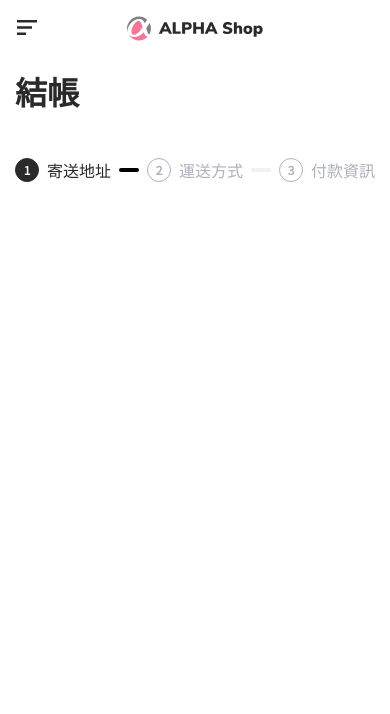
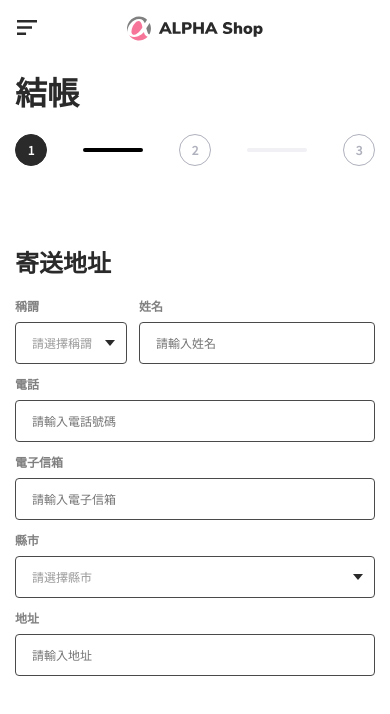
Before and after one commit to chenchiachi/Alpha-Shop, a React (Create React App) app: page / in a window 390 px wide. Shown: the top 714 px of the page. Built offline with nearby package versions, Linux system fonts and the light colour scheme.

Commit message:
Add Step1

```diff
--- a/src/components/Main.js
+++ b/src/components/Main.js
@@ -1,10 +1,12 @@
 import StepProgress from "./Step/StepProgress";
+import Form from "./Step/Form/Form";
 
 const Main = () => {
   return (
-    <main class="site-main">
-      <div class="main-container">
-     <StepProgress />
+    <main className="site-main">
+      <div className="main-container">
+        <StepProgress />
+        <Form />
       </div>
     </main>
   )
--- /dev/null
+++ b/src/components/Step/Form/Form.js
@@ -0,0 +1,14 @@
+import Step1 from "../Step1";
+import Step2 from "../Step2";
+
+const Form = () => {
+  return (
+    <section className="form-container">
+      <form >
+        <Step1 />
+      </form>
+    </section>
+  )
+};
+
+export default Form;
--- /dev/null
+++ b/src/components/Step/Form/InputGroup.js
@@ -0,0 +1,11 @@
+const InputGroup = props => {
+  const inputId = "input-" + props.id
+  return (
+    <div className={inputId}>
+      <label htmlFor={props.id} className="input-label">{props.label}</label>
+      <input id={props.id} type={props.type} placeholder={props.placeholder} />
+    </div>
+  )
+};
+
+export default InputGroup;
--- /dev/null
+++ b/src/components/Step/Form/SelectGroup.js
@@ -0,0 +1,16 @@
+const SelectGroup = props => {
+  const inputId = 'input-' + props.id
+  return (
+    <div className={inputId}>
+      <label className='input-label'>{props.label}</label>
+      <div className='select-container'>
+        <select required>
+          {props.options.map(option => <option value={option.value}>{option.name}</option>)}
+
+        </select>
+      </div>
+    </div>
+  )
+}
+
+export default SelectGroup;
--- /dev/null
+++ b/src/components/Step/Step1.js
@@ -0,0 +1,93 @@
+import React from 'react';
+import InputGroup from './Form/InputGroup';
+import SelectGroup from './Form/SelectGroup';
+
+const step1Option = {
+  title: [
+    {value:'', name: '請選擇稱謂'},
+    { value: 'mr', name: '先生' },
+    { value: 'ms', name: '女士' },
+    { value: 'mx', name: '不明' }
+  ],
+
+  city: [
+    {
+      value: '', name: '請選擇縣市'
+    },
+    { value: 'KLU', name: '基隆市' },
+    { value: 'TPH', name: '新北市' },
+    { value: 'TPE', name: '臺北市' },
+    { value: 'TYC', name: '桃園市' },
+    { value: 'HSH', name: '新竹縣' },
+    { value: 'HSC', name: '新竹市' },
+    { value: 'MAC', name: '苗栗市' },
+    { value: 'MAL', name: '苗栗縣' },
+    { value: 'TXG', name: '臺中市' },
+    { value: 'CWH', name: '彰化縣' },
+    { value: 'CWS', name: '彰化市' },
+    { value: 'NTC', name: '南投市' },
+    { value: 'NTO', name: '南投縣' },
+    { value: 'YLH', name: '雲林縣' },
+    { value: 'CHY', name: '嘉義縣' },
+    { value: 'CHI', name: '嘉義市' },
+    { value: 'TNN', name: '臺南市' },
+    { value: 'KHH', name: '高雄市' },
+    { value: 'IUH', name: '屏東縣' },
+    { value: 'PTS', name: '屏東市' },
+    { value: 'ILN', name: '宜蘭縣' },
+    { value: 'ILC', name: '宜蘭市' },
+    { value: 'HWA', name: '花蓮縣' },
+    { value: 'HWC', name: '花蓮市' },
+    { value: 'TTC', name: '臺東市' },
+    { value: 'TTT', name: '臺東縣' },
+    { value: 'PEH', name: '澎湖縣' },
+    { value: 'KMN', name: '金門縣' },
+    { value: 'LNN', name: '連江縣' }
+  ]
+};
+
+const Step1 = () => {
+  return (
+    <React.Fragment>
+      <h3 className='form-title'>寄送地址</h3>
+      <section className='form-body col'>
+      <SelectGroup
+          id='title'
+      label='稱謂'
+      options={step1Option.title}
+      />
+        <InputGroup
+          id='name'
+          type='text'
+          label='姓名'
+          placeholder='請輸入姓名'
+        />
+        <InputGroup
+          id= 'phone'
+        type= 'tel'
+        label= '電話'
+        placeholder= '請輸入電話號碼'
+        />
+        <InputGroup
+          id= 'email'
+        type= 'email'
+        label= '電子信箱'
+        placeholder= '請輸入電子信箱'
+        />
+        <SelectGroup
+          id='city'
+          label='縣市'
+          options={step1Option.city}
+        />
+        <InputGroup
+          id='address'
+        type='text'
+        label='地址'
+        placeholder='請輸入地址'
+        />
+      </section>
+    </React.Fragment>
+  )
+};
+
+export default Step1;
--- a/src/components/Step/StepProgress.js
+++ b/src/components/Step/StepProgress.js
@@ -3,31 +3,31 @@ import { ReactComponent as CompleteIcon } from '../../assets/pg-complete.svg';
 
 const StepProgress =() => {
 return (
-    <section class="register-container col col-lg-6 col-sm-12" data-phase="1" data-total-price="0">
-      <h2 class="register-title col col-12">結帳</h2>
-    <section class="progress-container col col-12">
-      <span class="progress-group" data-phase="address">
-        <span class="progress-icon">
-          <span class="text">1</span>
+    <section className="register-container col col-lg-6 col-sm-12" data-phase="1" data-total-price="0">
+      <h2 className="register-title col col-12">結帳</h2>
+    <section className="progress-container col col-12">
+      <span className="progress-group" data-phase="address">
+        <span className="progress-icon">
+          <span className="text">1</span>
           <CompleteIcon className="icon cursor-point" />
         </span>
-        <span class="progress-label">寄送地址</span>
+        <span className="progress-label">寄送地址</span>
       </span>
-      <span class="progress-bar" data-order="1"></span>
-      <span class="progress-group" data-phase="shipping">
-        <span class="progress-icon">
-          <span class="text">2</span>
+      <span className="progress-bar" data-order="1"></span>
+      <span className="progress-group" data-phase="shipping">
+        <span className="progress-icon">
+          <span className="text">2</span>
           <CompleteIcon className="icon cursor-point" />
         </span>
-        <span class="progress-label">運送方式</span>
+        <span className="progress-label">運送方式</span>
       </span>
-      <span class="progress-bar" data-order="2"></span>
-      <span class="progress-group" data-phase="credit-card">
-        <span class="progress-icon">
-          <span class="text">3</span>
+      <span className="progress-bar" data-order="2"></span>
+      <span className="progress-group" data-phase="credit-card">
+        <span className="progress-icon">
+          <span className="text">3</span>
           <CompleteIcon className="icon cursor-point" />
         </span>
-        <span class="progress-label">付款資訊</span>
+        <span className="progress-label">付款資訊</span>
       </span>
     </section>
     </section>
--- a/src/styles/_footer.scss
+++ b/src/styles/_footer.scss
@@ -2,7 +2,7 @@ footer.site-footer {
   display: block;
   position: relative;
   bottom: 0px;
-  margin-top: 120px;
+  margin-top: 80px;
   padding-left: var(--site-edge-margin);
   padding-right: var(--site-edge-margin);
   background-color: var(--footer-background-color);
--- /dev/null
+++ b/src/styles/_form.scss
@@ -0,0 +1,293 @@
+section.form-container {
+  width:100%;
+  h3.form-title {
+     margin-top: 60px;
+    display: flex;
+    flex: 0 0 100%;
+    font-weight: 700;
+    font-size: 24px;
+    line-height: 24px;
+  }
+}
+section.form-body {
+  height: 270px;
+  width:100%;
+  margin-top: 24px;
+  display: grid;
+    width: 100%;
+    grid-template-columns: repeat(3, 1fr);
+    grid-gap:12px;
+    .input-title {
+      grid-column: 1/1;
+    }
+    .input-name {
+      grid-column: 2/4;
+    }
+    .input-phone,
+    .input-email,
+    .input-city,
+    .input-address {
+      grid-column: 1/4;
+    }
+
+
+  .col {
+    justify-content: space-between;
+  }
+    .input-label {
+      display: block;
+      font-weight: bold;
+      font-size: 12px;
+      line-height: 16px;
+      color: var(--input-label);
+      margin-bottom: 8px;
+    }
+    .select-container {
+      position: relative;
+      &::after {
+        position: absolute;
+        top: 50%;
+        right: 12px;
+        transform: translateY(-50%);
+        z-index: -2;
+        pointer-events: none;
+        border-style: solid;
+        border-width: 6px 5px 0 5px;
+        border-color: var(--select-arrow) transparent transparent transparent;
+        content: "";
+      }
+    }
+
+    input,
+    select {
+      width: 100%;
+      padding: 12px 16px;
+      font-weight: 400;
+      font-size: 12px;
+      font-family: "Noto Sans TC", sans-serif;
+      line-height: 16px;
+      border: 1px solid var(--input-border);
+      border-radius: 4px;
+      background-color: transparent;
+    }
+    input {
+      color: var(--input-text);
+    }
+    select {
+      color: var(--select-true);
+      background-color: transparent;
+
+      &:required:invalid {
+        color: var(--select-false);
+      }
+      cursor: pointer;
+      -webkit-appearance: none;
+      appearance: none;
+
+      option {
+        &[value=""][disabled] {
+          display: none;
+        }
+        color: var(--select-true);
+      }
+    }
+
+  .radio-group {
+    position: relative;
+    justify-content: unset;
+    padding: 11px 20px;
+    margin-top: 24px;
+    cursor: pointer;
+
+    input[type="radio"] {
+      position: relative;
+      width: 20px;
+      height: 20px;
+      margin-right: 20px;
+      align-self: center;
+      -webkit-appearance: none;
+      appearance: none;
+      border:none;
+    }
+
+    input[type="radio"]::before {
+      position:absolute;
+      top:50%;
+      left:50%;
+      transform: translate(-50%, -50%);
+      content: "";
+      display: block;
+      width: inherit;
+      height: inherit;
+      border: 1px solid #222222;
+      border-radius: 50%;
+      background-color: #ffffff;
+    }
+
+    input[type="radio"]:checked::before {
+      border: 6px solid #2a2a2a;
+      background-color: #ffffff;
+    }
+
+    .radio-info {
+      display: flex;
+      flex-grow: 1;
+      flex-wrap: wrap;
+      align-content: center;
+
+      .col {
+        margin-bottom: 2px;
+      }
+      .text {
+        font-size: 14px;
+        font-weight: normal;
+        line-height: 20px;
+      }
+      .price,
+      .period {
+        font-size: 12px;
+        line-height: 16px;
+      }
+    }
+
+    .radio-box-border {
+      position: absolute;
+      left: 0;
+      right: 0;
+      top: 0;
+      bottom: 0;
+    }
+
+    input[type="radio"] ~ .radio-box-border {
+      border-radius: 4px;
+      border: 1px solid #f0f0f5;
+    }
+    input[type="radio"]:checked ~ .radio-box-border {
+      border: 1px solid #2a2a2a;
+    }
+
+    #shipping-standard ~ .radio-info .shipping-text {
+      font-weight: normal;
+    }
+    #shipping-dhl ~ .radio-info .shipping-text {
+      font-weight: 700;
+    }
+  }
+}
+
+section.progress-control-container {
+  position: absolute;
+  left: 0px;
+  right: 0px;
+  bottom: 0px;
+}
+
+section.button-group {
+  padding-top: 24px;
+  border-top: 1px solid #e6e6eb;
+
+  button {
+    display: flex;
+    align-items: center;
+    height: 46px;
+    font-family: Inter, sans-serif;
+    font-size: 14px;
+    border-radius: 8px;
+    border-width: 0px;
+    padding: 0px;
+
+    & > .svg {
+      width: 24px;
+      height: 24px;
+    }
+
+    &.prev {
+      background-color: transparent;
+      line-height: 20px;
+      font-weight: 400;
+      width: 174px;
+      color: #000000;
+
+      > .svg {
+        margin-right: 12px;
+      }
+    }
+    &.next {
+      justify-content: center;
+      width: 174px;
+      font-weight: 500;
+      line-height: 17px;
+      background: var(--pink);
+      color: #ffffff;
+      margin-left: auto;
+
+      > .svg {
+        margin-left: 12px;
+      }
+    }
+  }
+}
+@media screen and (min-width: $screen-break-point) {
+  section.form-body {
+    display: grid;
+    width: 100%;
+    grid-template-columns: repeat(6, 1fr);
+
+    .input-title,
+    .input-city {
+      grid-column: 1/3;
+    }
+    .input-email {
+      grid-column: 4/7;
+    }
+
+    .input-name,
+    .input-address {
+      grid-column: 3/7;
+    }
+
+    .input-phone {
+      grid-column: 1/4;
+    }
+  }
+}
+
+@media screen and (max-width: $screen-break-point) {
+  section.progress-container {
+    margin-top: 24px;
+
+    .progress-group {
+      .progress-icon {
+        width: 32px;
+        height: 32px;
+        margin-right: 0px;
+
+        .text {
+          line-height: 32px;
+        }
+      }
+    }
+    .progress-label {
+      display: none;
+    }
+  }
+  section.form-container {
+    margin-top: 24px;
+  }
+  section.progress-control-container {
+    position: relative;
+    margin-top: 24px;
+    margin-bottom: 40px;
+  }
+  section.button-group {
+    button.next {
+      width: 156px;
+    }
+
+    &[data-phase="address"] {
+      button.next {
+        width: 100%;
+      }
+    }
+  }
+}
--- a/src/styles/_main.scss
+++ b/src/styles/_main.scss
@@ -9,7 +9,7 @@
 }
 
 main.site-main {
-  margin-top: 80px;
+  margin-top: 40px;
   padding-left: var(--site-edge-margin);
   padding-right: var(--site-edge-margin);
   background-color: inherit;
@@ -18,7 +18,6 @@ main.site-main {
     display: flex;
     position: relative;
     max-width: 1100px;
-    height: 85vh;
     margin: 0 auto;
     flex-wrap: wrap;
     justify-content: space-between;
--- a/src/styles/_style.scss
+++ b/src/styles/_style.scss
@@ -6,3 +6,4 @@
 @import './_footer.scss';
 @import './main.scss';
 @import './stepProgress.scss';
+@import './form.scss';
```
